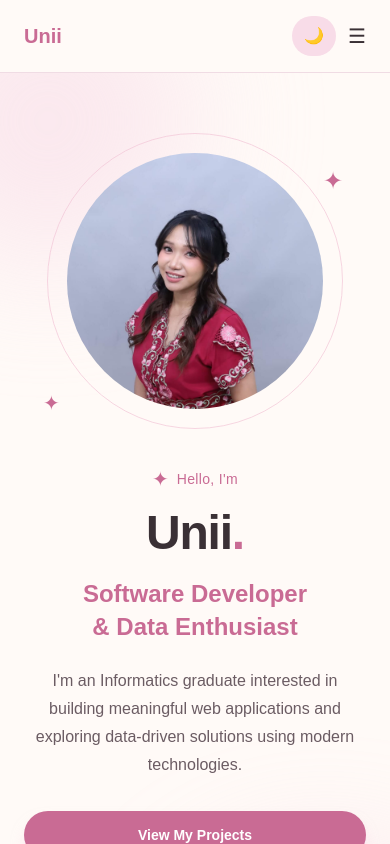
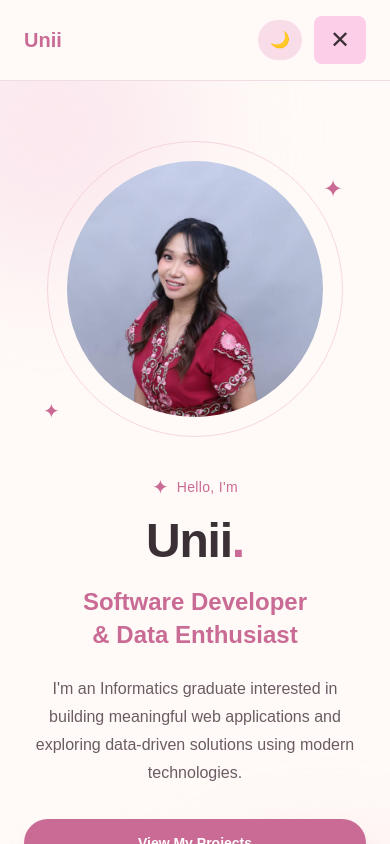
Before and after one commit to Euni-Stephany/portofolio-web, a Next.js app: page / in a window 390 px wide. Both pictures are taken after a click on the button "Open menu". Shown: the top 844 px of the page. Built offline with nearby package versions, Linux system fonts and the light colour scheme.

Commit message:
wip: portofolio and navbar updates

```diff
--- a/app/page.tsx
+++ b/app/page.tsx
@@ -1,7 +1,6 @@
 import Navbar from "@/components/Navbar";
 import Hero from "@/components/Hero";
 import About from "@/components/About";
-import ProjectCard from "@/components/ProjectCard"
 
 export default function Home() {
   return (
--- a/components/Navbar.tsx
+++ b/components/Navbar.tsx
@@ -4,6 +4,7 @@ import { useEffect, useState } from "react";
 
 export default function Navbar() {
   const [darkMode, setDarkMode] = useState(false);
+  const [isMenuOpen, setIsMenuOpen] = useState(false);
 
   useEffect(() => {
     const savedTheme = localStorage.getItem("theme");
@@ -31,14 +32,8 @@ export default function Navbar() {
   return (
     <nav className="border-b border-[#f0dce4] bg-[var(--background)] transition-colors dark:border-[#4a303b]">
       <div className="mx-auto flex max-w-6xl items-center justify-between px-6 py-4">
-
         {/* Logo */}
-        <a
-          href="/"
-          className="text-xl font-bold text-[var(--pink)]"
-        >
-          Unii
-        </a>
+        <span className="text-xl font-bold text-[var(--pink)]">Unii</span>
 
         {/* Desktop Navigation */}
         <div className="hidden items-center gap-8 md:flex">
@@ -77,8 +72,9 @@ export default function Navbar() {
             Contact
           </a>
 
-          {/* Dark Mode Button */}
+          {/* Desktop Dark Mode */}
           <button
+            type="button"
             onClick={toggleDarkMode}
             aria-label="Toggle dark mode"
             className="rounded-full bg-[var(--pink-light)] px-3 py-2 transition-transform hover:scale-105"
@@ -87,9 +83,11 @@ export default function Navbar() {
           </button>
         </div>
 
-        {/* Mobile Menu Button */}
+        {/* Mobile Navigation */}
         <div className="flex items-center gap-3 md:hidden">
+          {/* Mobile Dark Mode */}
           <button
+            type="button"
             onClick={toggleDarkMode}
             aria-label="Toggle dark mode"
             className="rounded-full bg-[var(--pink-light)] px-3 py-2"
@@ -97,14 +95,72 @@ export default function Navbar() {
             {darkMode ? "☀️" : "🌙"}
           </button>
 
+          {/* Hamburger */}
           <button
-            aria-label="Open menu"
-            className="text-xl"
+            type="button"
+            onClick={() => {
+              console.log("HAMBURGER DIKLIK");
+              setIsMenuOpen((prev) => !prev);
+            }}
+            aria-label={isMenuOpen ? "Close menu" : "Open menu"}
+            aria-expanded={isMenuOpen}
+            className="rounded-lg bg-pink-200 px-4 py-2 text-2xl"
           >
-            ☰
+            {isMenuOpen ? "✕" : "☰"}
           </button>
         </div>
+      </div>
 
+      {/* Mobile Dropdown */}
+      {/* Mobile Dropdown */}
+      <div
+        className={`absolute left-0 top-full z-50 w-full border-t border-[#f0dce4] bg-[var(--background)] shadow-lg transition-all duration-300 ease-out dark:border-[#4a303b] ${
+          isMenuOpen
+            ? "visible translate-y-0 opacity-100"
+            : "invisible -translate-y-2 opacity-0"
+        }`}
+      >
+        <div className="mx-auto flex max-w-6xl flex-col gap-4 px-6 py-5">
+          <a
+            href="#about"
+            onClick={() => setIsMenuOpen(false)}
+            className="py-2 transition-colors hover:text-(--pink)"
+          >
+            About
+          </a>
+
+          <a
+            href="#skills"
+            onClick={() => setIsMenuOpen(false)}
+            className="py-2 transition-colors hover:text-(--pink)"
+          >
+            Skills
+          </a>
+
+          <a
+            href="#projects"
+            onClick={() => setIsMenuOpen(false)}
+            className="py-2 transition-colors hover:text-(--pink)"
+          >
+            Projects
+          </a>
+
+          <a
+            href="#experience"
+            onClick={() => setIsMenuOpen(false)}
+            className="py-2 transition-colors hover:text-(--pink)"
+          >
+            Experience
+          </a>
+
+          <a
+            href="#contact"
+            onClick={() => setIsMenuOpen(false)}
+            className="py-2 transition-colors hover:text-(--pink)"
+          >
+            Contact
+          </a>
+        </div>
       </div>
     </nav>
   );
--- a/components/ProjectCard.tsx
+++ b/components/ProjectCard.tsx
@@ -2,6 +2,7 @@ type ProjectCardProps = {
   title: string;
   description: string;
 };
+
 export default function ProjectCard(props: ProjectCardProps) {
   return (
     <div>
```
Also changed, not shown: components/About.tsx (+16 -29 lines). Lines whose indentation alone changed are shown as unchanged.
